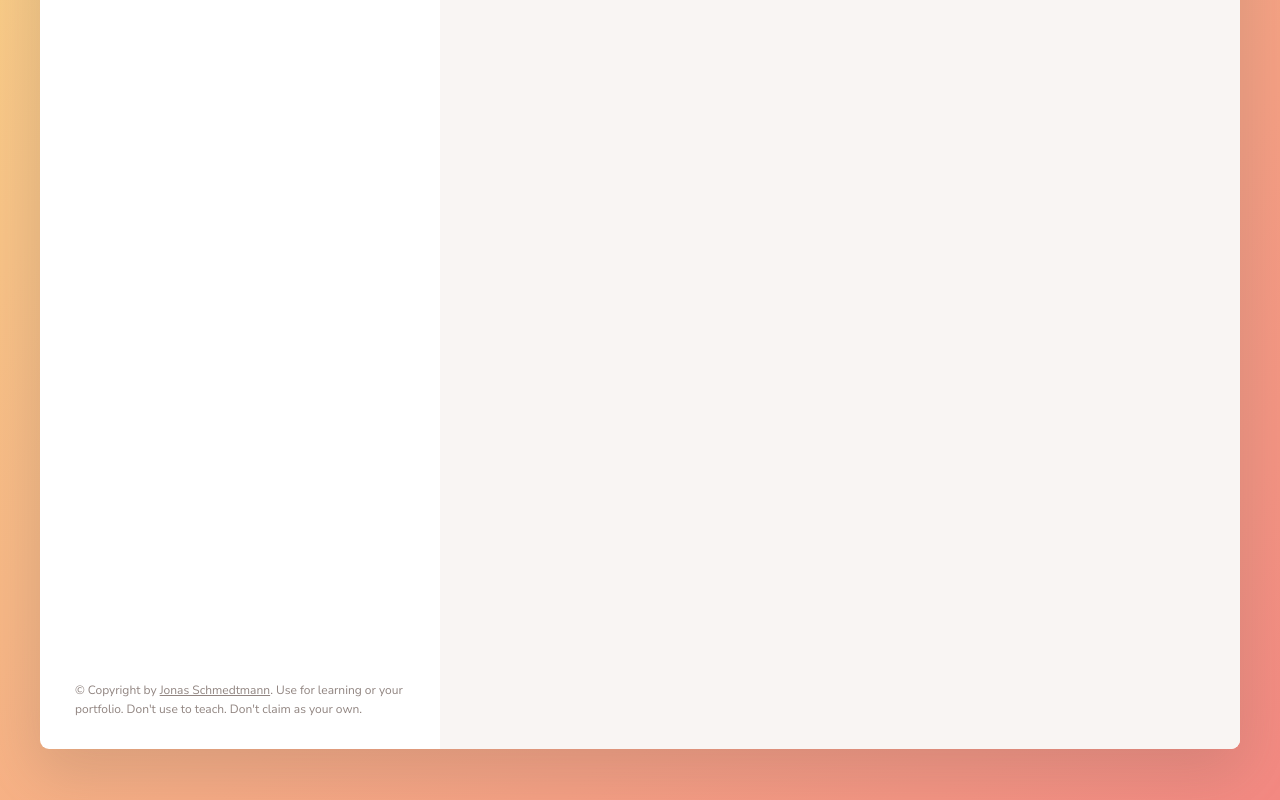
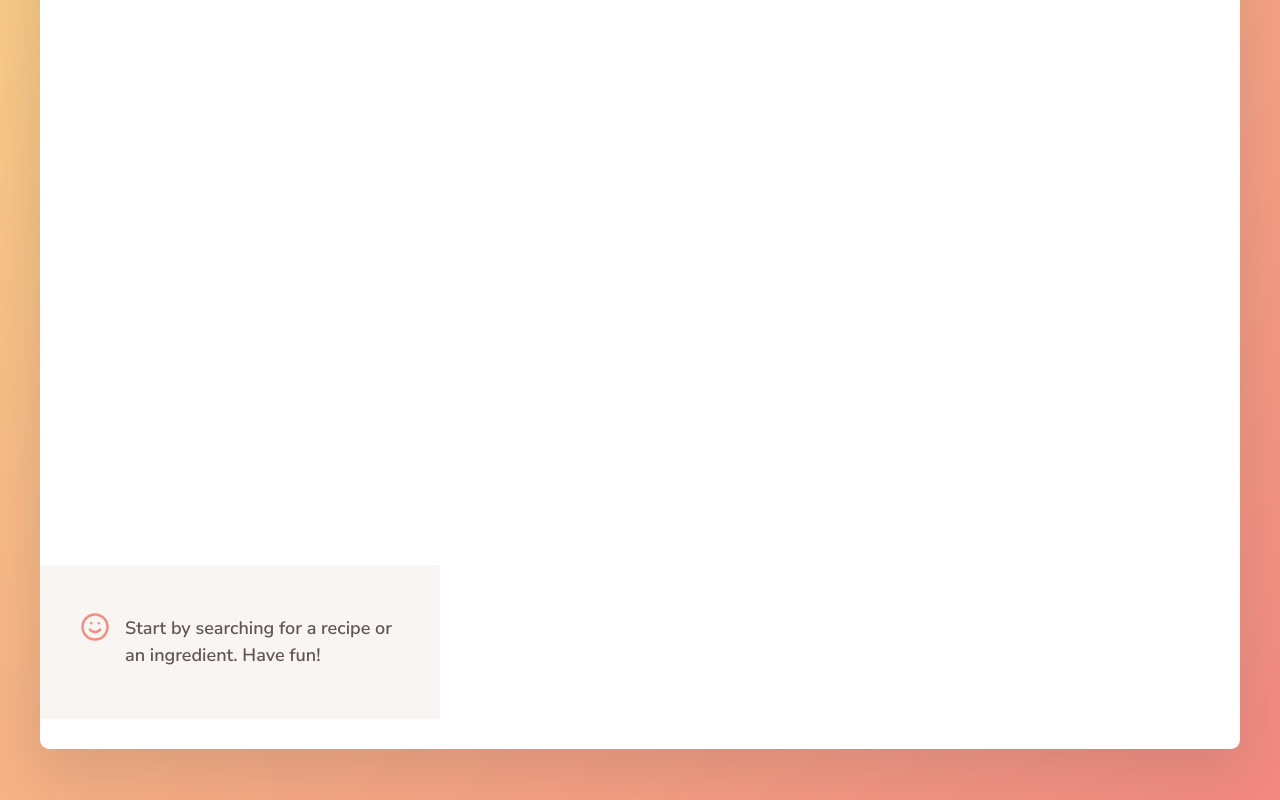
Before and after one commit to AbhijithMahendran1999/Forkify, a website built with Parcel: page index.html in a window 1280 px wide. Shown: the part 472-1272 px from the top of the page. Built offline with nearby package versions, Linux system fonts and the light colour scheme.

Commit message:
Copyright

```diff
--- a/index.html
+++ b/index.html
@@ -121,7 +121,7 @@
           </button> -->
         </div>
 
-        <p class="copyright">
+        <!-- <p class="copyright">
           &copy; Copyright by
           <a
             class="twitter-link"
@@ -131,7 +131,7 @@
           >. Use for learning or your portfolio. Don't use to teach. Don't claim
           as your own.
         </p>
-      </div>
+      </div> -->
 
       <div class="recipe">
         <div class="message">
```
